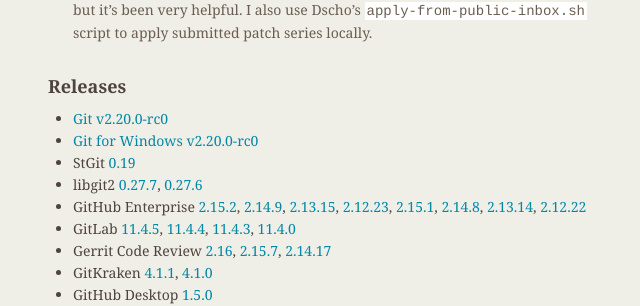
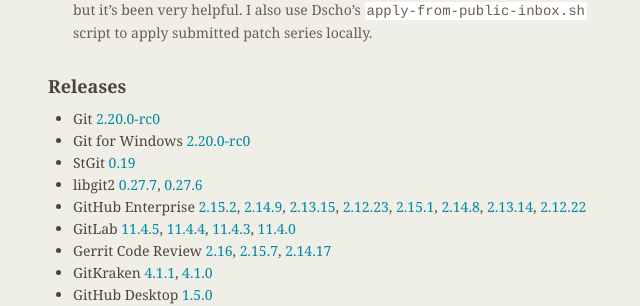
Before and after one commit to git/git.github.io, a Jekyll site: the page built from rev_news/drafts/edition-45.md, in a window 1280 px wide and 900 px high, scrolled down 6930 px. Shown: the part 151-457 px from the top of the window, without its empty margins (486-1126 px from the left). Built offline with Jekyll 4.4.1, drawn with Linux system fonts in a browser that asks for light colours.

Commit message:
rn-45: improve Git and Git for Windows release entries

```diff
--- a/rev_news/drafts/edition-45.md
+++ b/rev_news/drafts/edition-45.md
@@ -393,8 +393,8 @@
 
 ## Releases
 
-+ [Git v2.20.0-rc0](https://public-inbox.org/git/xmqqh8gefowy.fsf@gitster-ct.c.googlers.com/)
-+ [Git for Windows v2.20.0-rc0](https://github.com/git-for-windows/git/releases/tag/v2.20.0-rc0.windows.1)
++ Git [2.20.0-rc0](https://public-inbox.org/git/xmqqh8gefowy.fsf@gitster-ct.c.googlers.com/)
++ Git for Windows [2.20.0-rc0](https://github.com/git-for-windows/git/releases/tag/v2.20.0-rc0.windows.1)
 + StGit [0.19](https://public-inbox.org/git/1541522776.3963181.1567641696.46EFA2E6@webmail.messagingengine.com)
 + libgit2 [0.27.7](https://github.com/libgit2/libgit2/releases/tag/v0.27.7),
 [0.27.6](https://github.com/libgit2/libgit2/releases/tag/v0.27.6)
```
